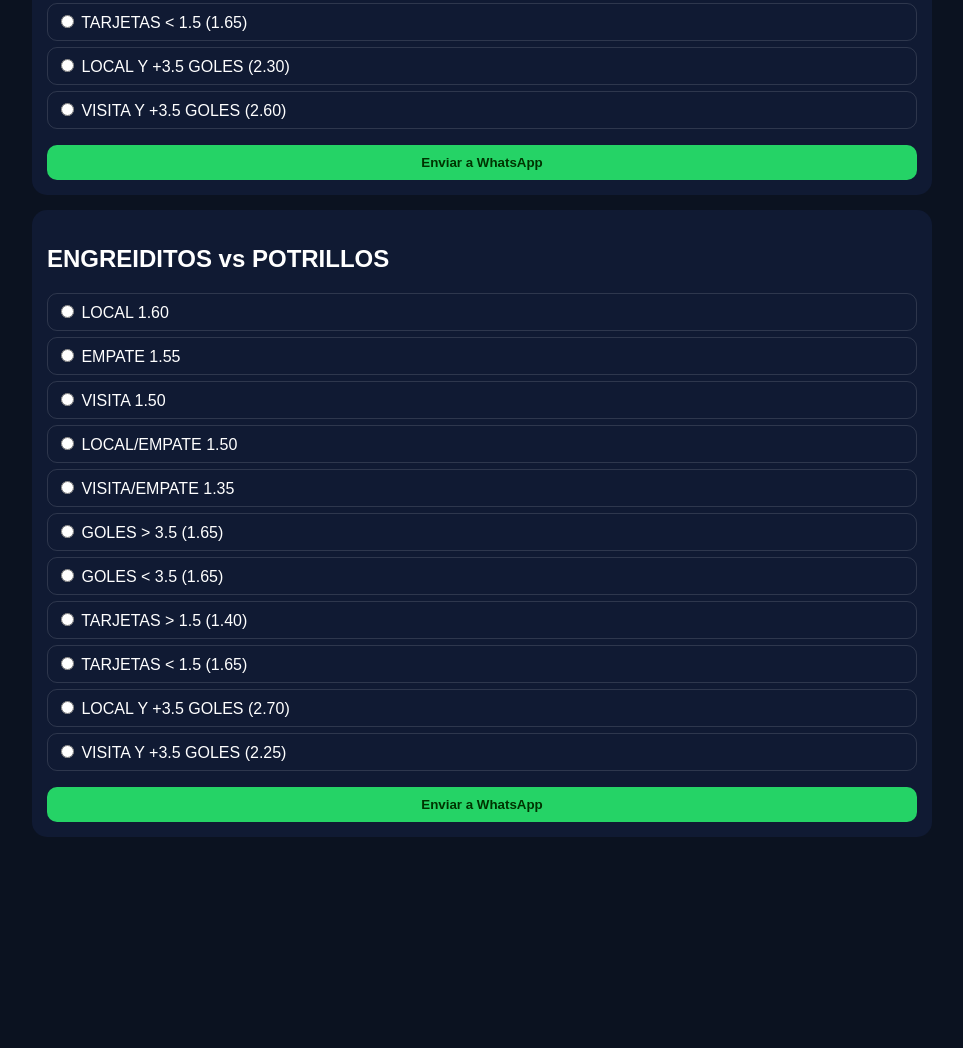
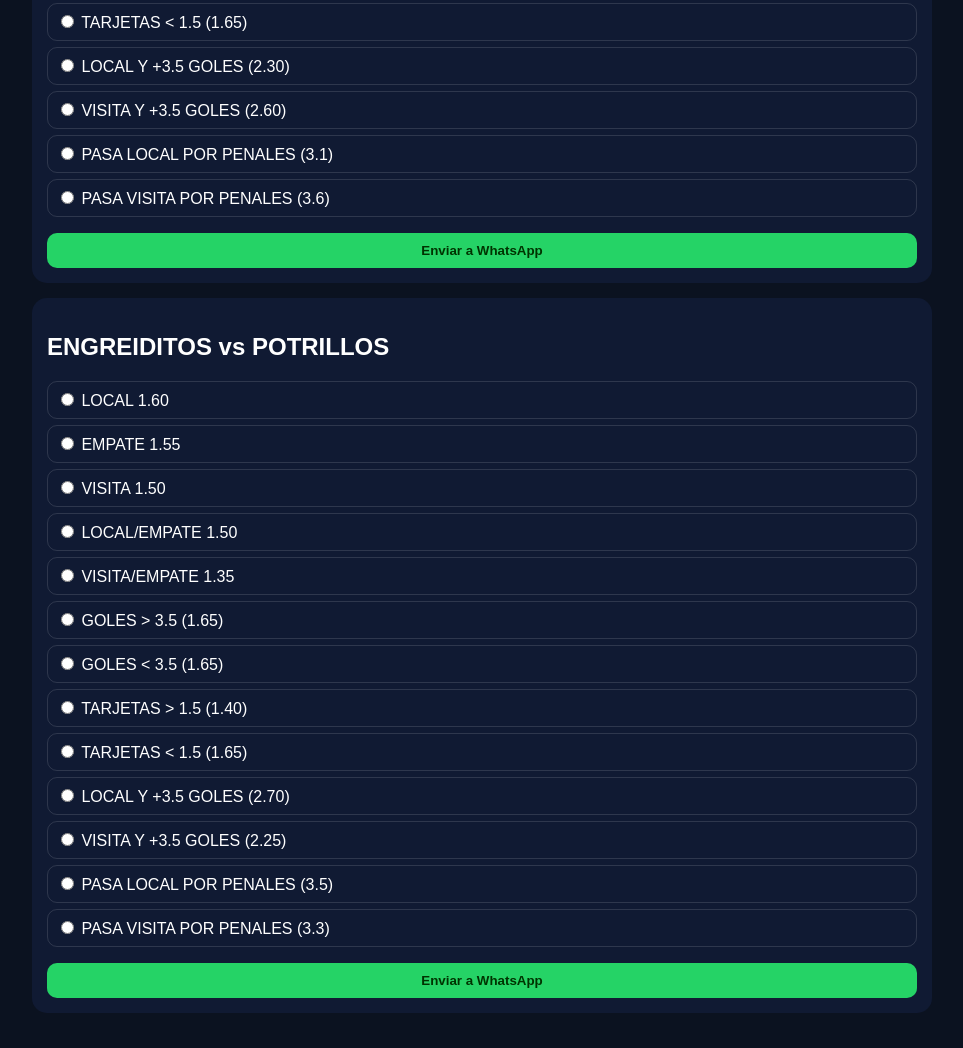
Before and after one commit to AchucoBet/AchucoBet, a plain HTML site: page index.html in a window 1280 px wide. Shown: the part 533-1581 px from the top of the page, without its empty margins (158-1121 px from the left). Before the commit the page ends 1405 px from the top, so only its background shows below. Drawn offline with Linux system fonts and the light colour scheme.

Commit message:
Add files via upload

```diff
--- a/index.html
+++ b/index.html
@@ -77,6 +77,9 @@ h1{text-align:center}
 <label class="opcion"><input type="radio" name="p1" value="LOCAL Y +3.5 GOLES 2.30"> LOCAL Y +3.5 GOLES (2.30)</label>
 <label class="opcion"><input type="radio" name="p1" value="VISITA Y +3.5 GOLES 2.60"> VISITA Y +3.5 GOLES (2.60)</label>
 
+<label class="opcion"><input type="radio" name="p1" value="PASA LOCAL POR PENALES 3.1"> PASA LOCAL POR PENALES (3.1)</label>
+<label class="opcion"><input type="radio" name="p1" value="PASA VISITA POR PENALES 3.6"> PASA VISITA POR PENALES (3.6)</label>
+
 <button class="btn btn-wa" onclick="enviar('p1','MILAGROS vs VERBENAS')">
 Enviar a WhatsApp
 </button>
@@ -101,6 +104,9 @@ Enviar a WhatsApp
 
 <label class="opcion"><input type="radio" name="p2" value="LOCAL Y +3.5 GOLES 2.70"> LOCAL Y +3.5 GOLES (2.70)</label>
 <label class="opcion"><input type="radio" name="p2" value="VISITA Y +3.5 GOLES 2.25"> VISITA Y +3.5 GOLES (2.25)</label>
+
+<label class="opcion"><input type="radio" name="p1" value="PASA LOCAL POR PENALES 3.1"> PASA LOCAL POR PENALES (3.5)</label>
+<label class="opcion"><input type="radio" name="p1" value="PASA VISITA POR PENALES 3.6"> PASA VISITA POR PENALES (3.3)</label>
 
 <button class="btn btn-wa" onclick="enviar('p2','ENGREIDITOS vs POTRILLOS')">
 Enviar a WhatsApp
```
